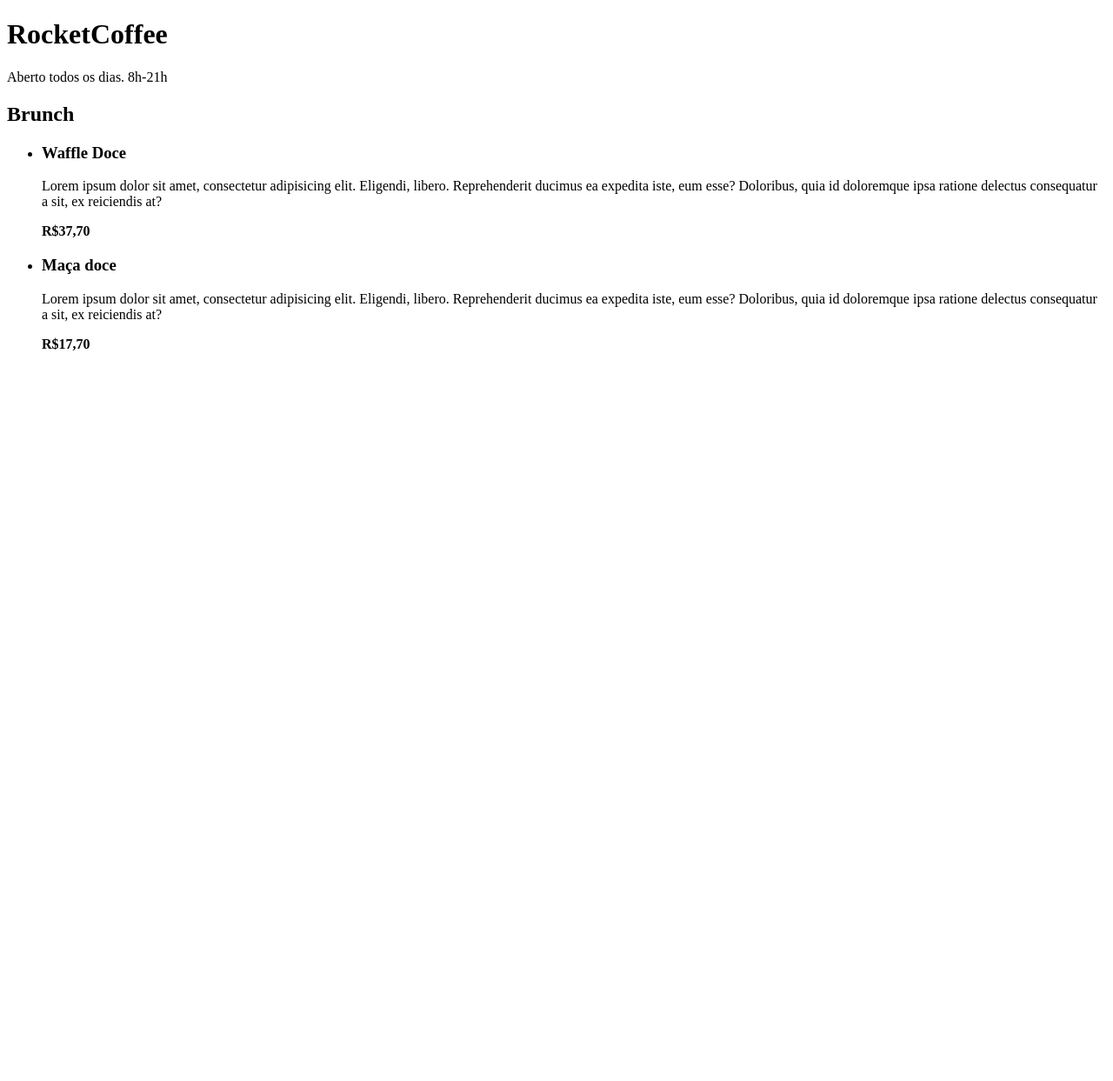
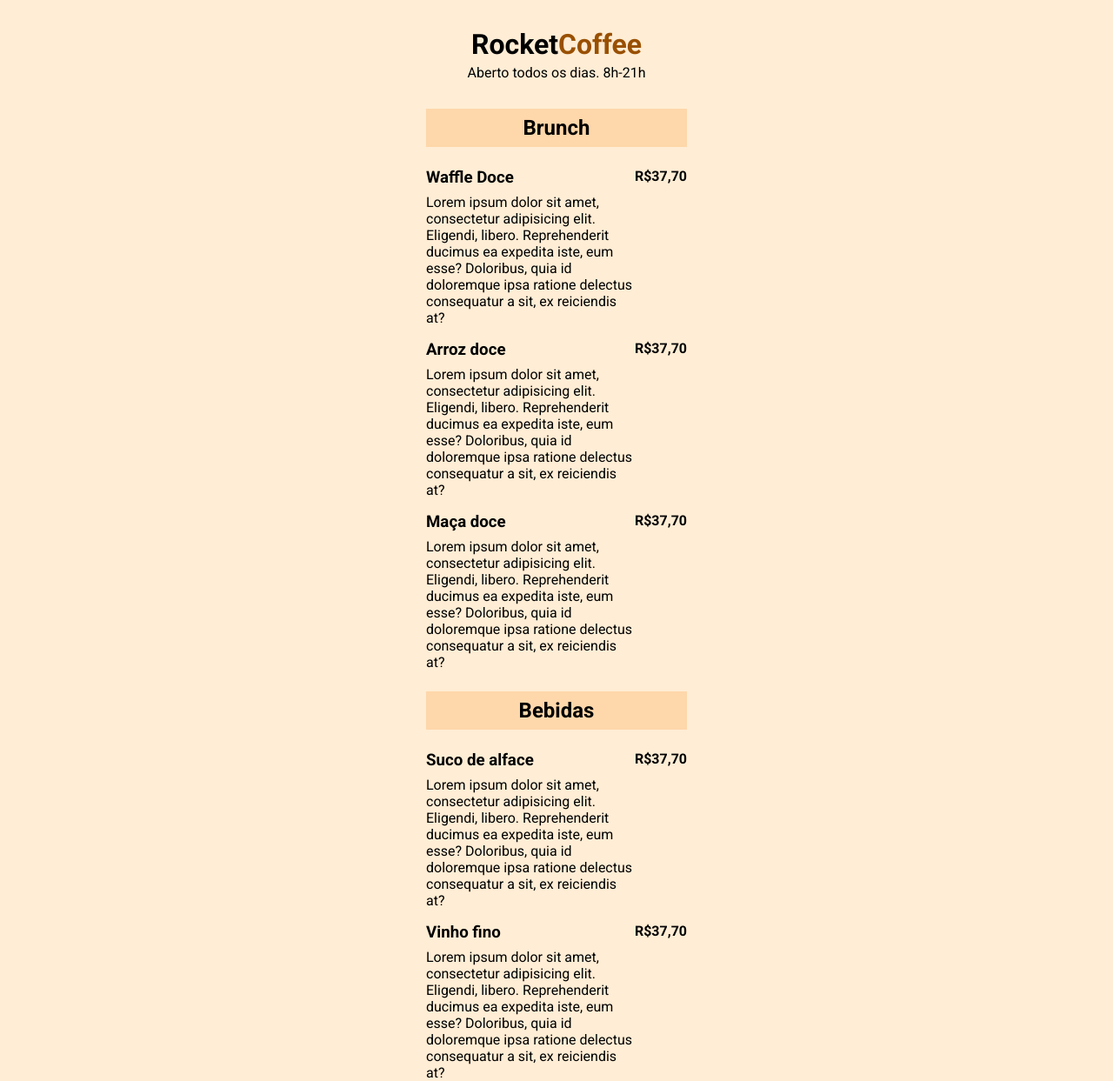
Before and after one commit to CaduhMourao/Maratona-Explorer-3.0, a plain HTML site: page index.html in a window 1280 px wide. Shown: the whole page at 87% size. Before the commit the page ends 800 px from the top, so only its background shows below. Drawn offline with Linux system fonts and the light colour scheme.

Commit message:
2º dia de aula

```diff
--- a/index.html
+++ b/index.html
@@ -4,11 +4,12 @@
         <meta charset="UTF-8">
         <meta name="viewport" content="width=device-width, initial-scale=1.0">
         <title>RocketCoffee</title>
+        <link rel="stylesheet" href="style.css">
     </head>
     <body>
         <header>
                 <h1>
-                    RocketCoffee
+                    Rocket<span>Coffee</span>
                 </h1>
 
                 <p>
@@ -16,7 +17,7 @@
                 </p>
         </header>
 
-        <main>
+        <section>
             <h2>Brunch</h2>
 
             <ul>
@@ -33,16 +34,55 @@
 
                 <li>
                     <div class="details">
+                        <h3>Arroz doce</h3>
+                        <p class="description">Lorem ipsum dolor sit amet, consectetur adipisicing elit. Eligendi, libero. Reprehenderit ducimus ea expedita iste, eum esse? Doloribus, quia id doloremque ipsa ratione delectus consequatur a sit, ex reiciendis at?</p>
+                    </div>
+
+                    <strong class="price">
+                        R$37,70
+                    </strong>
+                </li>
+
+                <li>
+                    <div class="details">
                         <h3>Maça doce</h3>
                         <p class="description">Lorem ipsum dolor sit amet, consectetur adipisicing elit. Eligendi, libero. Reprehenderit ducimus ea expedita iste, eum esse? Doloribus, quia id doloremque ipsa ratione delectus consequatur a sit, ex reiciendis at?</p>
                     </div>
 
                     <strong class="price">
-                        R$17,70
+                        R$37,70
                     </strong>
                 </li>
             </ul>
-        </main>
+        </section>
+
+        <section>
+            <h2>Bebidas</h2>
+
+            <ul>
+                <li>
+                    <div class="details">
+                        <h3>Suco de alface</h3>
+                        <p class="description">Lorem ipsum dolor sit amet, consectetur adipisicing elit. Eligendi, libero. Reprehenderit ducimus ea expedita iste, eum esse? Doloribus, quia id doloremque ipsa ratione delectus consequatur a sit, ex reiciendis at?</p>
+                    </div>
+
+                    <strong class="price">
+                        R$37,70
+                    </strong>
+                </li>
+
+                <li>
+                    <div class="details">
+                        <h3>Vinho fino</h3>
+                        <p class="description">Lorem ipsum dolor sit amet, consectetur adipisicing elit. Eligendi, libero. Reprehenderit ducimus ea expedita iste, eum esse? Doloribus, quia id doloremque ipsa ratione delectus consequatur a sit, ex reiciendis at?</p>
+                    </div>
+
+                    <strong class="price">
+                        R$37,70
+                    </strong>
+                </li>
+            </ul>
+        </section>
 
         <footer>
 
--- /dev/null
+++ b/style.css
@@ -0,0 +1,70 @@
+@import url('https://fonts.googleapis.com/css2?family=Roboto:wght@400;700&display=swap');
+
+/*Geral*/
+
+* {
+    margin: 0;
+    padding: 0;
+    box-sizing: border-box;
+}
+
+html, body {
+    width: 100%;
+    height: 100%;
+}
+
+body {
+    font-family: 'Roboto', sans-serif;
+    background-color: #FFEDD5;
+}
+
+ul {
+    list-style: none;
+}
+
+/*Header*/
+
+header {
+    padding: 32px 0;
+    text-align: center;
+}
+
+header, section {
+    max-width: 300px;
+    margin: 0 auto;
+}
+
+header h1 {
+    margin-bottom: 4px;
+}
+
+header h1 span {
+    color: #995000;
+}
+
+/*section*/
+
+section {
+    margin-bottom: 24px;
+}
+
+section h2 {
+    background-color: #FED7AA;
+
+    padding: 8px 16px;
+    margin-bottom: 24px;
+    text-align: center;
+}
+
+ul li {
+    margin-bottom: 16px;
+    display: flex;
+}
+
+li .details {
+    max-width: 240px;
+}
+
+.details h3 {
+    margin-bottom: 8px;
+}
```
